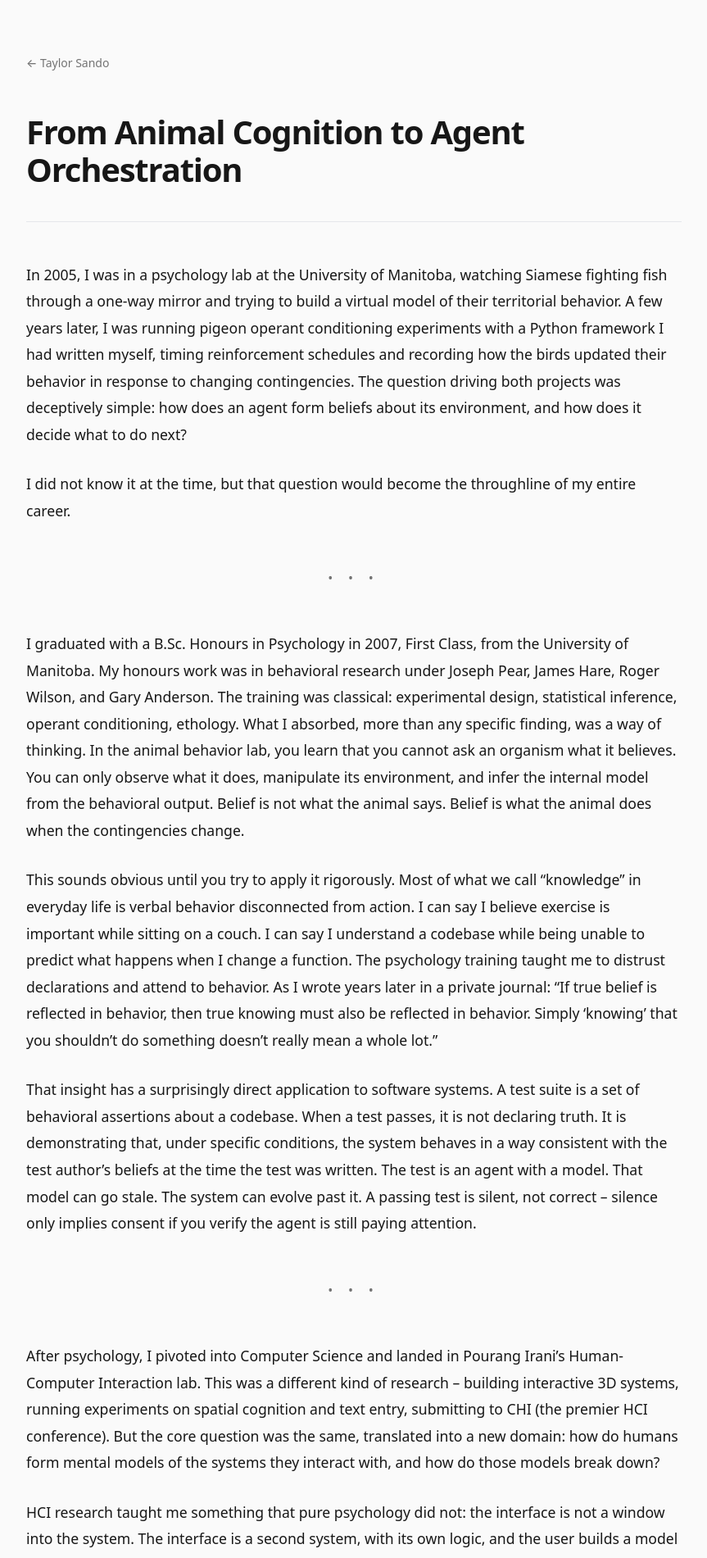
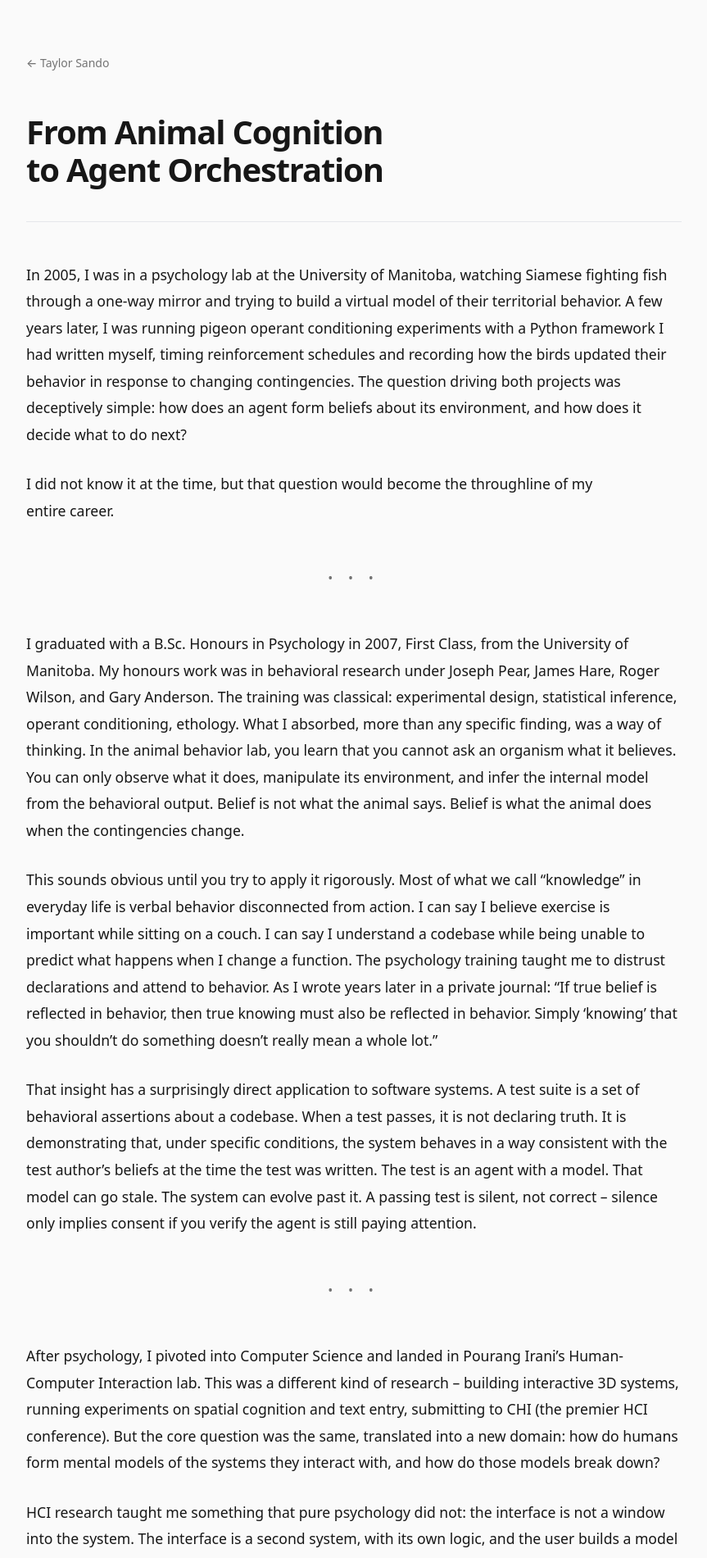
Before and after one commit to taylorSando/taylorSando.github.io, a Jekyll site: the page built from about.md, in a window 1280 px wide. Shown: the top 1901 px of the page at 82% size, without its empty margins (208-1071 px from the left). Built offline with Jekyll 4.4.1, drawn with Linux system fonts in a browser that asks for light colours.

Commit message:
Add text-wrap: balance/pretty for modern typography
Headings use text-wrap: balance for even line lengths.
Post body paragraphs use text-wrap: pretty to avoid orphans.
Both degrade gracefully in older browsers.

Co-Authored-By: Claude Opus 4.6 <noreply@anthropic.com>

```diff
--- a/css/landing.css
+++ b/css/landing.css
@@ -119,6 +119,7 @@ body {
   letter-spacing: -0.035em;
   line-height: 1.1;
   margin-bottom: 0.5rem;
+  text-wrap: balance;
   background: var(--gradient-accent);
   -webkit-background-clip: text;
   -webkit-text-fill-color: transparent;
@@ -515,6 +516,7 @@ body {
   line-height: 1.15;
   color: var(--text-main);
   margin-bottom: 0.5rem;
+  text-wrap: balance;
 }
 
 .post-meta {
@@ -532,6 +534,7 @@ body {
 
 .post-body p {
   margin-bottom: 1.75rem;
+  text-wrap: pretty;
 }
 
 .post-body h2 {
```
